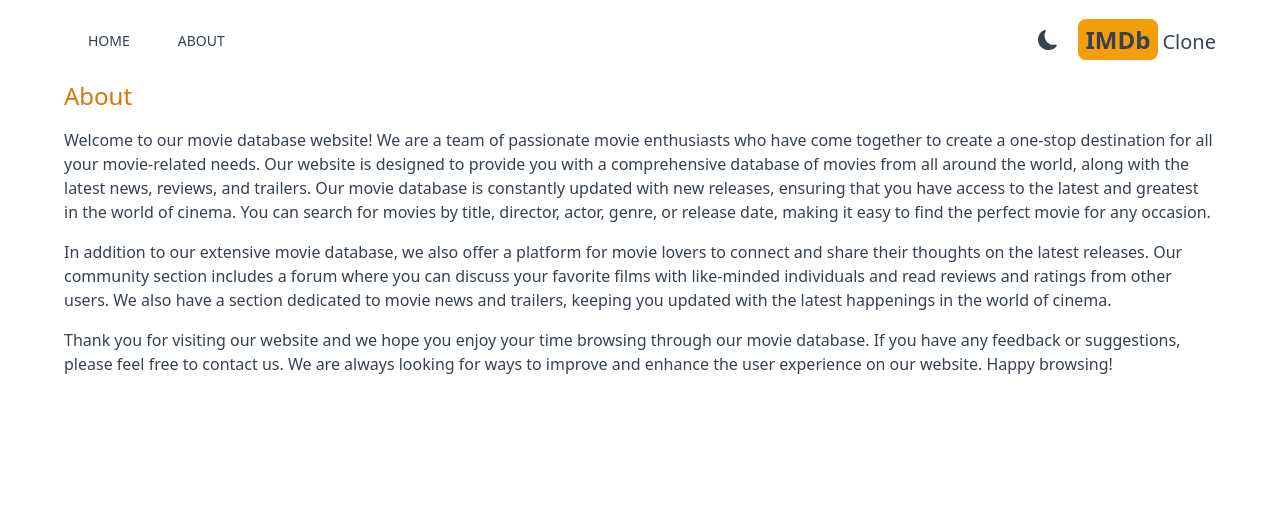
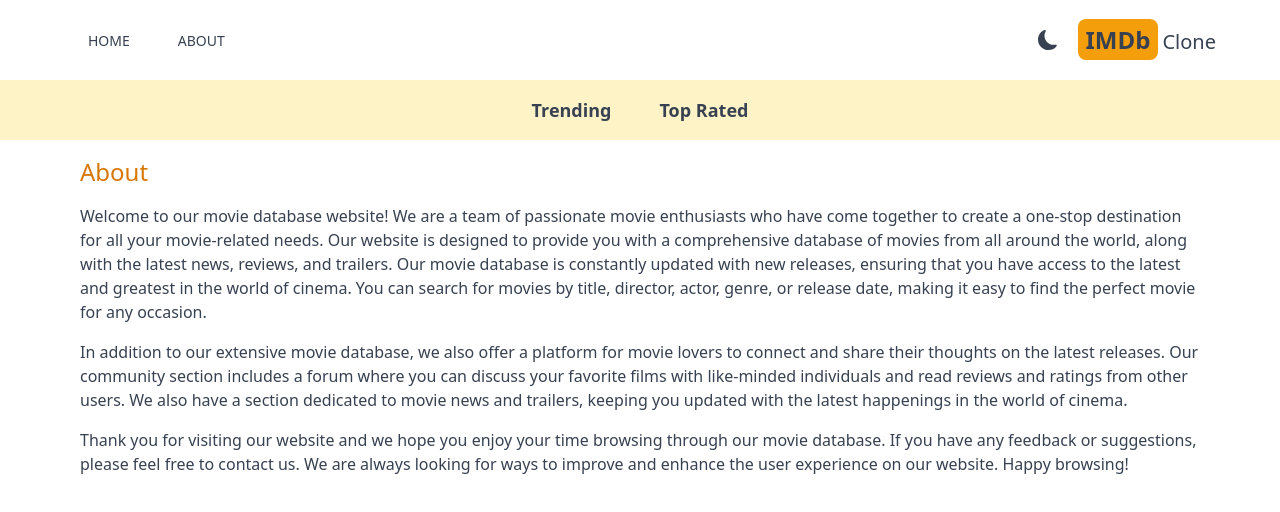
Before and after one commit to garylin0969/next13-imdb-clone, a Next.js app: page /about in a window 1280 px wide. Shown: the top 512 px of the page. Built offline with nearby package versions, Linux system fonts and the light colour scheme.

Commit message:
create the navbar component

```diff
--- a/src/app/about/page.tsx
+++ b/src/app/about/page.tsx
@@ -1,7 +1,7 @@
 const About = () => {
     return (
         <>
-            <div className="max-w-6xl mx-auto space-y-4">
+            <div className="max-w-6xl mx-auto space-y-4 p-4">
                 <h1 className="text-2xl font-medium text-amber-600">About</h1>
                 <p>
                     Welcome to our movie database website! We are a team of passionate movie enthusiasts who have come
--- a/src/app/layout.tsx
+++ b/src/app/layout.tsx
@@ -1,6 +1,7 @@
 import Header from '@/components/Header';
+import Navbar from '@/components/Navbar';
+import Providers from './Providers';
 import './globals.css';
-import Providers from './Providers';
 
 export const metadata = {
     title: 'IMDb Clone',
@@ -13,6 +14,7 @@
             <body>
                 <Providers>
                     <Header />
+                    <Navbar />
                     {children}
                 </Providers>
             </body>
--- /dev/null
+++ b/src/components/Navbar.tsx
@@ -0,0 +1,14 @@
+import NavbarItem from './NavbarItem';
+
+const Navbar = () => {
+    return (
+        <>
+            <div className="flex justify-center dark:bg-gray-600 bg-amber-100 lg:text-lg p-4">
+                <NavbarItem title="Trending" param="fetchTrending" />
+                <NavbarItem title="Top Rated" param="fetchTopRated" />
+            </div>
+        </>
+    );
+};
+
+export default Navbar;
--- /dev/null
+++ b/src/components/NavbarItem.tsx
@@ -0,0 +1,30 @@
+'use client';
+import Link from 'next/link';
+import { ReadonlyURLSearchParams, useSearchParams } from 'next/navigation';
+
+interface NavbarItemProps {
+    title: string;
+    param: string;
+}
+
+const NavbarItem = ({ title, param }: NavbarItemProps) => {
+    const searchParams: ReadonlyURLSearchParams = useSearchParams();
+    const genre: string | null = searchParams.get('genre');
+
+    return (
+        <div>
+            <Link
+                href={`/?genre=${param}`}
+                className={`m-4 hover:text-amber-600 font-semibold p-2 ${
+                    genre &&
+                    genre === param &&
+                    'underline underline-offset-8 decoration-4 decoration-amber-500 rounded-lg'
+                }`}
+            >
+                {title}
+            </Link>
+        </div>
+    );
+};
+
+export default NavbarItem;
```
